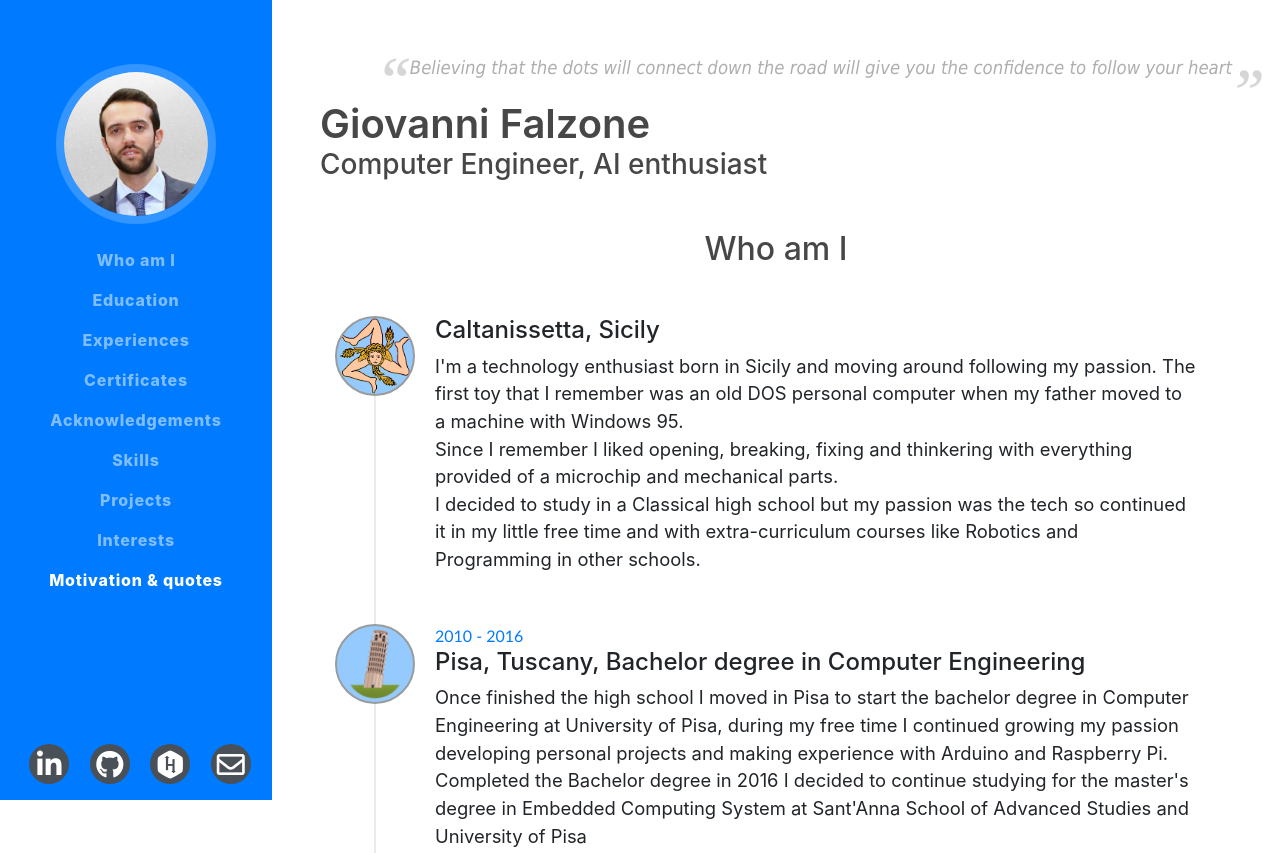
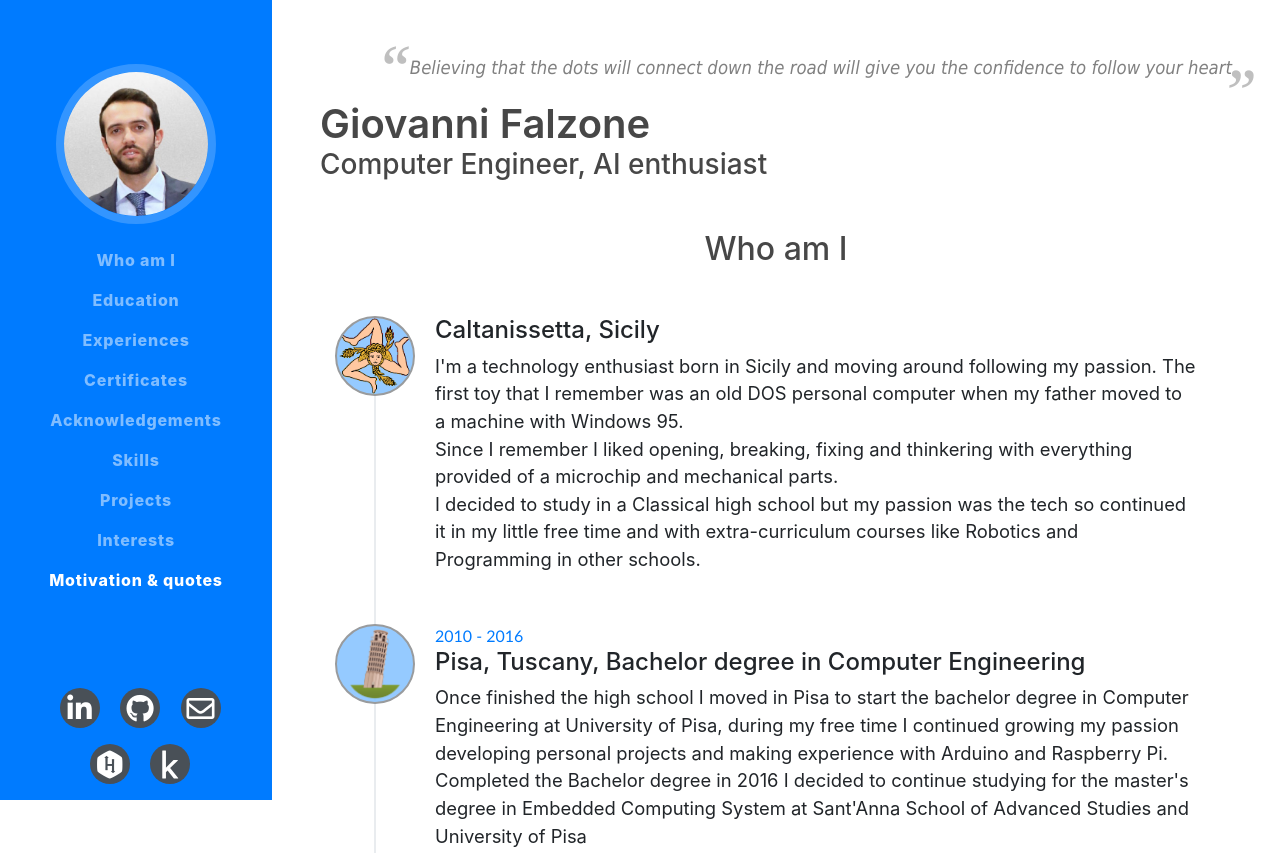
Before and after one commit to GiovanniFalzone/GiovanniFalzone.github.io, a website with bundled scripts: page index.html in a window 1280 px wide. Shown: the top 853 px of the page. Built offline with nearby package versions, Linux system fonts and the light colour scheme; a web font is replaced by a local one.

Commit message:
darker quotes, add kaggle

```diff
--- a/css/resume.css
+++ b/css/resume.css
@@ -66,7 +66,7 @@ p.lead {
 }
 
 blockquote {
-	color: #aeaeae;
+	color: gray;
 	font-family: Tahoma, sans-serif;
 	font-weight: 400;
 	font-size: 24px;
@@ -86,14 +86,14 @@ blockquote p::after {
 	content: "“";
 	font-family: Georgia;
 	font-size: 64px;
-	margin: -1rem 0 0 -32px;
+	margin: -28px 0 0 -32px;
 	position: absolute;
 	opacity: 0.5;
 }
 
 blockquote p::after {
 	content: "”";
-	margin: -4px -4rem 0 0;
+	margin: -4px 0 0 -8px;
 }
 
 blockquote cite {
--- a/index.html
+++ b/index.html
@@ -75,13 +75,18 @@
 				<a href="https://github.com/GiovanniFalzone" target="_blank">
 					<i class="fab fa-github"></i>
 				</a>
-				<a href="https://www.hackerrank.com/h_hunt3r" target="_blank">
-          <i class="fab fa-hackerrank"></i>
-        </a>
-        <a href="mailto:falzone.giovanni2@gmail.com" target="_blank">
+				<a href="mailto:falzone.giovanni2@gmail.com" target="_blank">
 					<i class="far fa-envelope"></i>
 				</a>
-      </div>
+		</div>
+		<div class="social-icons">
+			<a href="https://www.hackerrank.com/h_hunt3r" target="_blank">
+				<i class="fab fa-hackerrank"></i>
+			</a>
+			<a href="https://www.kaggle.com/giovannifalzone" target="_blank">
+				<i class="fab fa-kaggle"></i>
+			</a>
+		</div>
 	</nav>
 
 	<div class="container-fluid p-0">
```
